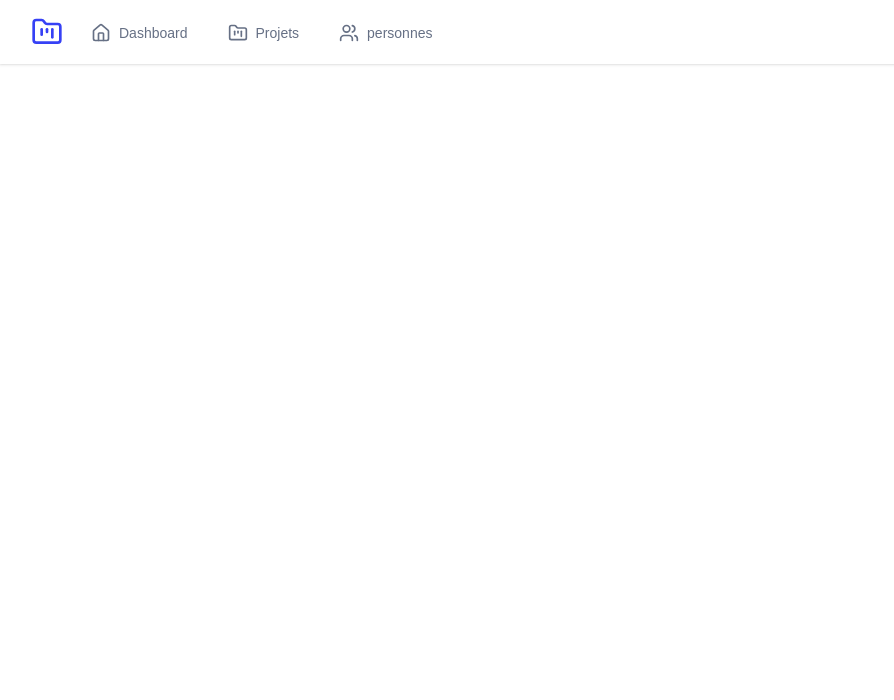
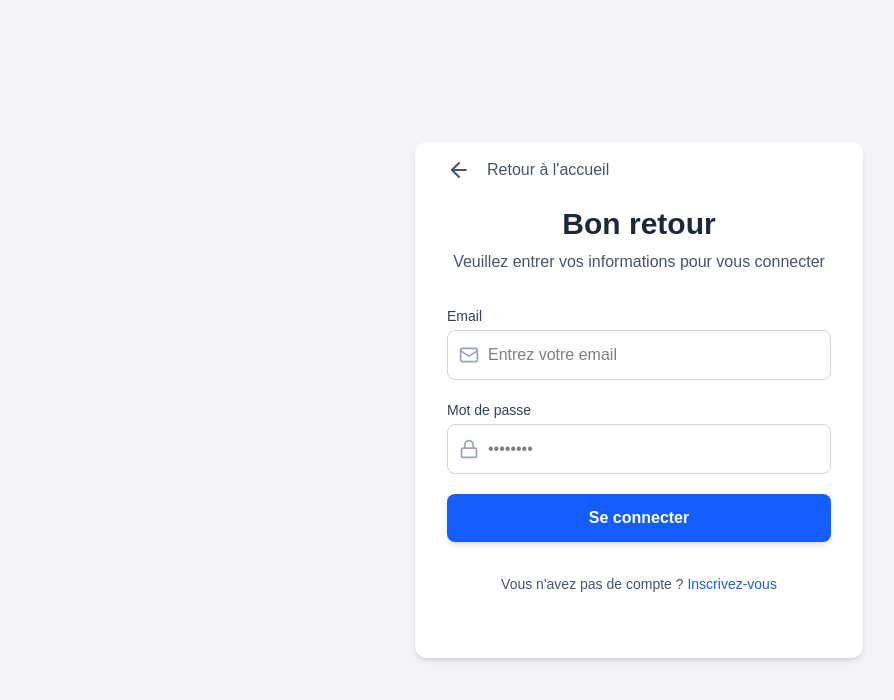
Before and after one commit to abdellahak/ApiEquipesProjetsReact, a React (Vite) app: page /login in a window 1280 px wide. Shown: the top 700 px of the page, without its empty margins (1-895 px from the left). Built offline with nearby package versions, Linux system fonts and the light colour scheme.

Commit message:
feat: implement authentication flow with login and registration components

```diff
--- a/src/App.jsx
+++ b/src/App.jsx
@@ -1,21 +1,37 @@
 import { BrowserRouter, Routes, Route } from "react-router-dom";
+import { useState } from "react";
+import { Navigate } from "react-router-dom";
 import Dashboard from "./components/Dashboard";
 import Projets from "./projets/Projets";
 import Personnes from "./personnes/Personnes";
 import TableauBord from "./Tabdeau de bord/TableauBord";
 
-import Header from "./components/Header";
+// authentification
+import Register from "./authentification/Register";
+import Login from "./authentification/Login";
+
 function App() {
+  const [userToken, setUserToken] = useState(
+    localStorage.getItem("token") || null
+  );
   return (
     <>
       <BrowserRouter>
-        <Header />
         <Routes>
-          <Route path="/" element={<Dashboard />}>
-            <Route index element={<TableauBord/>} />
-            <Route path="projets" element={<Projets/>} />
-            <Route path="personnes" element={<Personnes/>} />
-          </Route>
+          <Route path="/register" element={<Register />} />
+          <Route
+            path="/login"
+            element={<Login setUserToken={setUserToken} />}
+          />
+          {userToken ? (
+            <Route path="/dashboard" element={<Dashboard  />}>
+              <Route index element={<TableauBord />} />
+              <Route path="projets" element={<Projets />} />
+              <Route path="personnes" element={<Personnes />} />
+            </Route>
+          ) : (
+            <Route path="*" element={<Navigate to="/login" />} />
+          )}
         </Routes>
       </BrowserRouter>
     </>
--- /dev/null
+++ b/src/authentification/Login.jsx
@@ -0,0 +1,180 @@
+import { useState } from "react";
+import { Link, useNavigate } from "react-router-dom";
+import { ArrowLeft, Lock, Mail } from "lucide-react";
+import { login } from "../services/authService";
+
+const LoginForm = ({setUserToken}) => {
+  const navigate = useNavigate();
+  const [formData, setFormData] = useState({
+    email: "",
+    password: "",
+  });
+  const [message, setMessage] = useState("");
+  const [error, setError] = useState("");
+
+  const handleChange = (e) => {
+    const { name, value, type, checked } = e.target;
+    setFormData((prevData) => ({
+      ...prevData,
+      [name]: type === "checkbox" ? checked : value,
+    }));
+  };
+
+  const handleSubmit = async (e) => {
+    e.preventDefault();
+    setMessage("");
+    setError("");
+    try {
+      const response = await login({
+        email: formData.email,
+        password: formData.password,
+      });
+      setMessage(response.data.message);
+      setFormData({
+        email: "",
+        password: "",
+      });
+      setUserToken(response.data);
+      console.log(response.data.token);
+      localStorage.setItem("token", response.data.token);
+      navigate("/dashboard");
+    } catch (error) {
+      setError(error.response.data.message);
+    }
+  };
+
+  return (
+    <div className="flex flex-col items-center justify-center min-h-screen bg-gray-100">
+      {error && (
+        <div
+          className="p-4 mb-4 text-sm text-red-800 rounded-lg bg-red-50 dark:bg-gray-800 dark:text-red-400"
+          role="alert"
+        >
+          <span className="font-medium">Erreur:</span> {error}
+        </div>
+      )}
+      {message && (
+        <div
+          className="p-4 mb-4 text-sm text-green-800 rounded-lg bg-green-50 dark:bg-gray-800 dark:text-green-400"
+          role="alert"
+        >
+          <span className="font-medium">Succès:</span> {message}
+        </div>
+      )}
+      <div className="max-w-md w-full bg-white px-8 py-16 rounded-xl shadow-md relative">
+        <button
+          className="absolute top-4 left-4 text-gray-600 hover:text-blue-600 transition-colors duration-200 flex items-center"
+          onClick={() => navigate("/  ")}
+        >
+          <ArrowLeft className="mx-4" /> Retour à l'accueil
+        </button>
+        <div className="text-center mb-8">
+          <h2 className="text-3xl font-bold text-gray-800">Bon retour</h2>
+          <p className="text-gray-600 mt-2">
+            Veuillez entrer vos informations pour vous connecter
+          </p>
+        </div>
+
+        <form onSubmit={handleSubmit}>
+          <div className="space-y-5">
+            <div>
+              <label
+                htmlFor="email"
+                className="block text-sm font-medium text-gray-700 mb-1"
+              >
+                Email
+              </label>
+              <div className="relative">
+                <div className="absolute inset-y-0 left-0 pl-3 flex items-center pointer-events-none">
+                  <Mail className="h-5 w-5 text-gray-400" />
+                </div>
+                <input
+                  id="email"
+                  name="email"
+                  type="email"
+                  autoComplete="email"
+                  required
+                  className="w-full px-4 py-3 pl-10 rounded-lg border border-gray-300 focus:outline-none focus:ring-2 focus:ring-blue-500 focus:border-transparent transition duration-200"
+                  placeholder="Entrez votre email"
+                  value={formData.email}
+                  onChange={handleChange}
+                />
+              </div>
+            </div>
+
+            <div>
+              <label
+                htmlFor="password"
+                className="block text-sm font-medium text-gray-700 mb-1"
+              >
+                Mot de passe
+              </label>
+              <div className="relative">
+                <div className="absolute inset-y-0 left-0 pl-3 flex items-center pointer-events-none">
+                  <Lock className="h-5 w-5 text-gray-400" />
+                </div>
+                <input
+                  id="password"
+                  name="password"
+                  type="password"
+                  autoComplete="current-password"
+                  required
+                  className="w-full px-4 py-3 pl-10 rounded-lg border border-gray-300 focus:outline-none focus:ring-2 focus:ring-blue-500 focus:border-transparent transition duration-200"
+                  placeholder="••••••••"
+                  value={formData.password}
+                  onChange={handleChange}
+                />
+              </div>
+            </div>
+
+            {/* <div className="flex items-center justify-between">
+              <div className="flex items-center">
+                <input
+                  id="rememberMe"
+                  name="rememberMe"
+                  type="checkbox"
+                  className="h-4 w-4 text-blue-600 focus:ring-blue-500 border-gray-300 rounded"
+                  checked={formData.rememberMe}
+                  onChange={handleChange}
+                />
+                <label
+                  htmlFor="rememberMe"
+                  className="ml-2 block text-sm text-gray-700"
+                >
+                  Se souvenir de moi
+                </label>
+              </div>
+              <div className="text-sm">
+                <a
+                  href="#"
+                  className="font-medium text-blue-600 hover:text-blue-500"
+                >
+                  Mot de passe oublié ?
+                </a>
+              </div>
+            </div> */}
+
+            <button
+              type="submit"
+              className="w-full bg-blue-600 hover:bg-blue-700 text-white font-semibold py-3 px-4 rounded-lg transition duration-200 shadow-md hover:shadow-lg"
+            >
+              Se connecter
+            </button>
+          </div>
+        </form>
+
+        <p className="mt-8 text-center text-sm text-gray-600">
+          Vous n'avez pas de compte ?{" "}
+          <Link
+            to="/register"
+            className="font-medium text-blue-600 hover:text-blue-500"
+          >
+            Inscrivez-vous
+          </Link>
+        </p>
+      </div>
+    </div>
+  );
+};
+
+export default LoginForm;
--- a/src/authentification/Register.jsx
+++ b/src/authentification/Register.jsx
@@ -1,9 +1,10 @@
 import { useState } from "react";
-import { Link } from "react-router-dom";
+import { Link, useNavigate} from "react-router-dom";
 import { ArrowLeft, User2, Mail, Lock } from "lucide-react";
 import { register } from "../services/authService";
 
 export default function Register() {
+  const navigate = useNavigate();
   const [formData, setFormData] = useState({
     name: "",
     email: "",
@@ -62,7 +63,9 @@ export default function Register() {
         </div>
       )}
       <div className="max-w-xl w-full bg-white px-8 py-16 rounded-xl shadow-md relative">
-        <button className="absolute top-4 left-4 text-gray-600 hover:text-blue-600 transition-colors duration-200 flex items-center">
+        <button
+        onClick={() => navigate("/")}
+        className="absolute top-4 left-4 text-gray-600 hover:text-blue-600 transition-colors duration-200 flex items-center">
           <ArrowLeft className="mx-4" /> Retour à l'accueil
         </button>
         <div className="text-center mb-8">
--- a/src/components/Dashboard.jsx
+++ b/src/components/Dashboard.jsx
@@ -1,10 +1,13 @@
 import { Outlet } from "react-router-dom";
-
-
+import Header from "./Header";
 export default function Dashboard() {
   return (
-    <div className="min-h-screen bg-gray-100">
-      <Outlet />
-    </div>
+    <>
+      <Header />
+
+      <div className="min-h-screen bg-gray-100">
+        <Outlet />
+      </div>
+    </>
   );
 }
```
